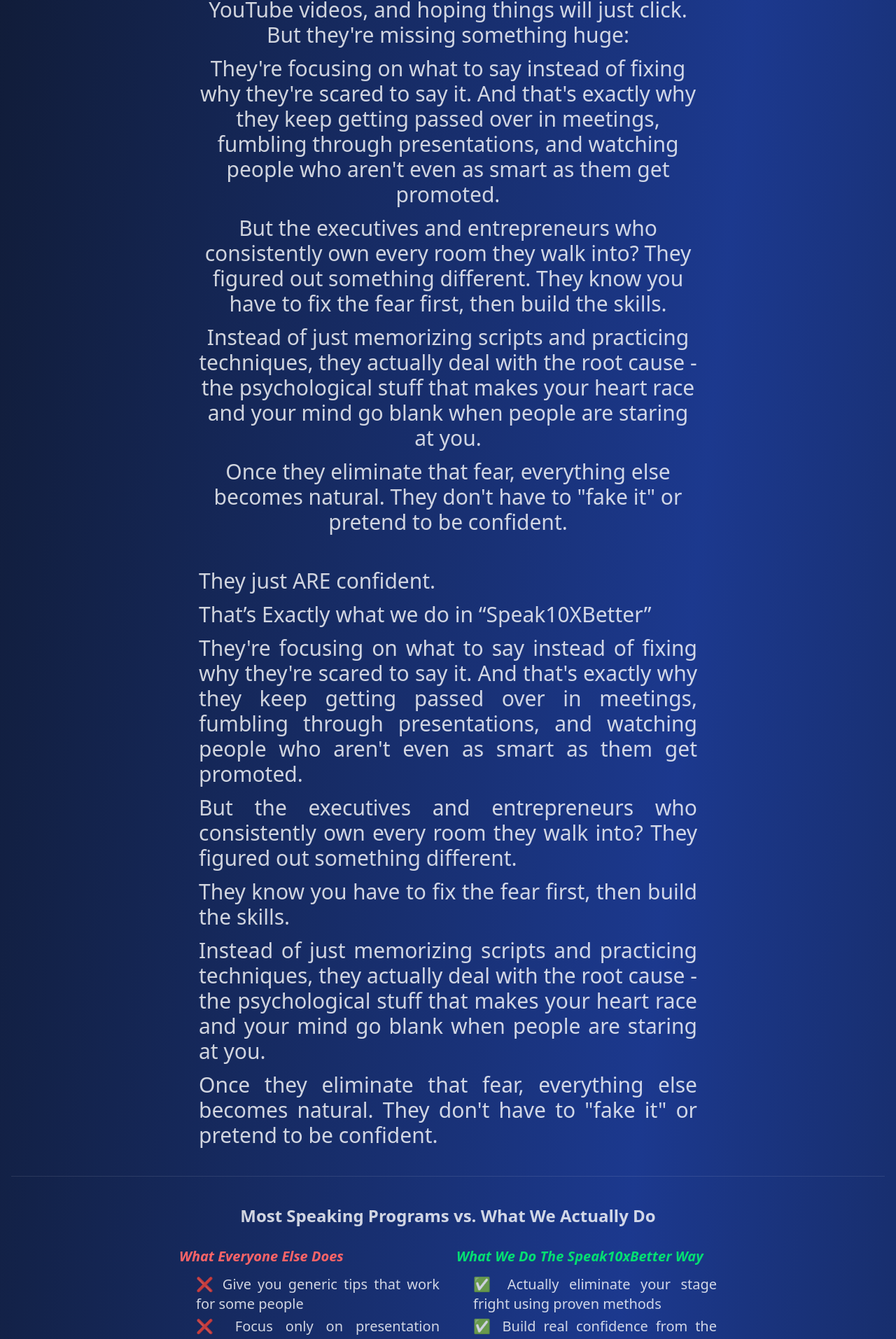
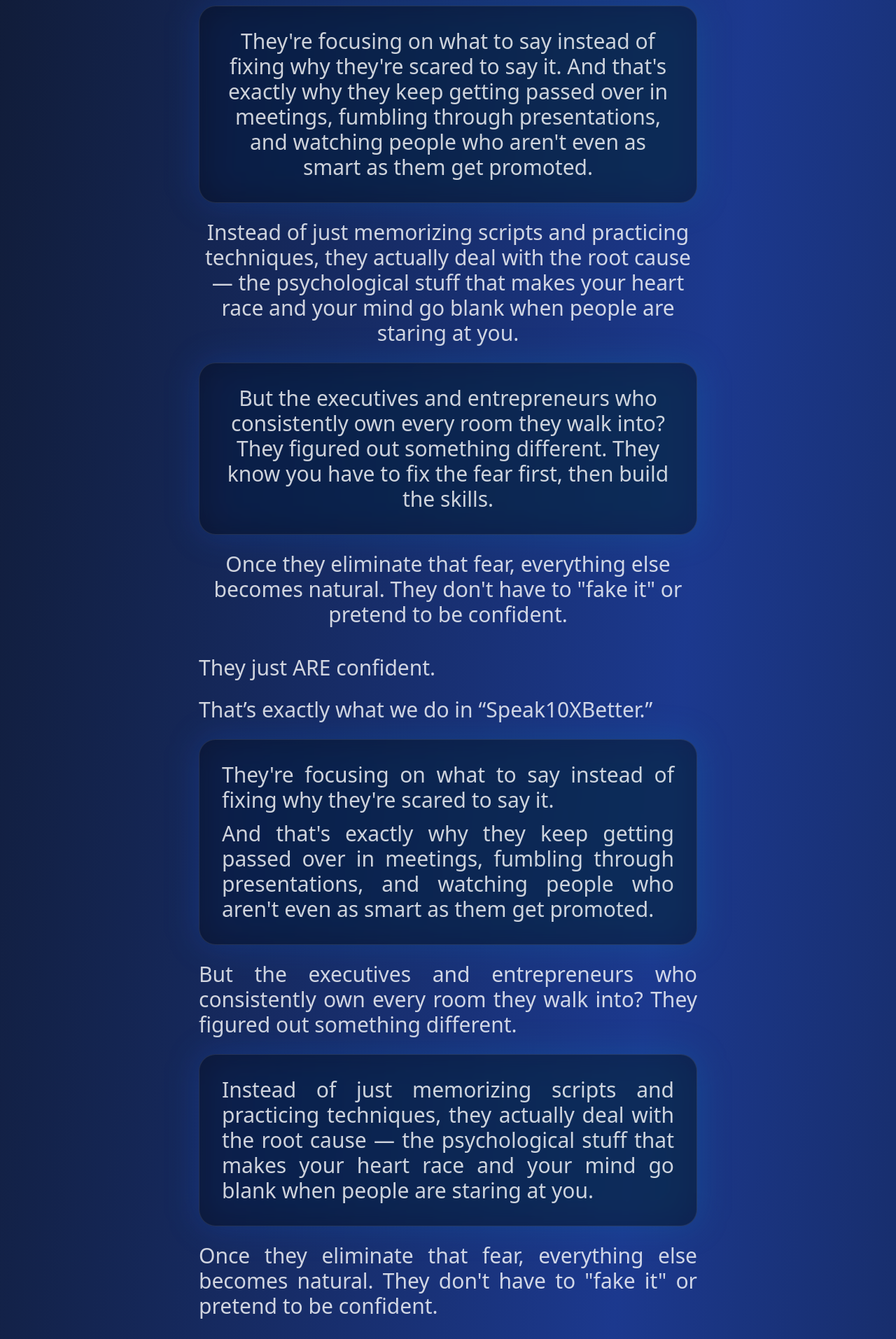
Before and after one commit to rdghostmann/Speak10xbetter, a Next.js app: page / in a window 1280 px wide. Shown: the part 2010-3923 px from the top of the page at 70% size. Built offline with nearby package versions, Linux system fonts and the light colour scheme.

Commit message:
Update Stuff on Write-ups

```diff
--- a/components/About/About.jsx
+++ b/components/About/About.jsx
@@ -7,6 +7,13 @@ import { Award, Users, Mic, Shield, PhoneCall, Target, HeartHandshake, Link } fr
 import Image from "next/image"
 import speakerImg from "../../public/speaker.jpg"; // adjust path as needed
 import CallBtnAction from "../CallBtnAction/CallBtnAction";
+
+const fadeInProps = {
+  initial: { opacity: 0, y: 30 },
+  whileInView: { opacity: 1, y: 0 },
+  transition: { duration: 0.7, ease: "easeOut" },
+  viewport: { once: true, amount: 0.2 },
+};
 
 
 export default function About() {
@@ -24,132 +31,89 @@ export default function About() {
           className="text-center mb-16"
         >
           <h2 className="text-4xl md:text-5xl font-bold text-white mb-6">
-            What is {" "}
+            What is{" "}
             <span className="bg-gradient-to-r from-blue-400 to-cyan-400 bg-clip-text text-transparent">
-              Speak10xBetter {" "}
-            </span> ?
+              Speak10xBetter
+            </span>{" "}
+            ?
           </h2>
 
+          <div className="px-7 space-y-6 text-lg lg:text-3xl sm:text-center text-white/80 max-w-3xl mx-auto">
+            <motion.p {...fadeInProps}>
+              Here's the thing — most people are trying to get better at public speaking the wrong way.
+            </motion.p>
 
-          <div className="px-7 space-y-3 text-lg lg:text-3xl sm:text-center text-white/80 max-w-3xl mx-auto">
-            <p className="w-full lg:w-3/5 mx-auto">
-              Here's the thing - most people are trying to get better at public speaking the wrong way.
-            </p>
-            <p className="">
+            <motion.p {...fadeInProps}>
               They're taking generic courses, watching random YouTube videos, and hoping things will just click. But they're missing something huge:
-            </p>
-            <p className="">
-              They're focusing on what to say instead of fixing why they're scared to say it.
-              And that's exactly why they keep getting passed over in meetings, fumbling through presentations, and watching people who aren't even as smart as them get promoted.
-            </p>
-            <p className="">
-              But the executives and entrepreneurs who consistently own every room they walk into? They figured out something different.
-              They know you have to fix the fear first, then build the skills.
-            </p>
+            </motion.p>
 
-            <p className="">
-              Instead of just memorizing scripts and practicing techniques, they actually deal with the root cause - the psychological stuff that makes your heart race and your mind go blank when people are staring at you.
-            </p>
-            <p className="">
-              Once they eliminate that fear, everything else becomes natural. They don't have to "fake it" or pretend to be confident.              </p> <br />
+            <motion.div {...fadeInProps} className="relative">
+              <div className="absolute inset-0 bg-gradient-to-r from-blue-600/20 to-cyan-600/20 rounded-3xl blur-xl"></div>
+              <div className="relative bg-black/40 backdrop-blur-sm rounded-3xl p-8 border border-white/10">
+                <p>
+                  They're focusing on what to say instead of fixing why they're scared to say it. And that's exactly why they keep getting passed over in meetings, fumbling through presentations, and watching people who aren't even as smart as them get promoted.
+                </p>
+              </div>
+            </motion.div>
+
+            <motion.p {...fadeInProps}>
+              Instead of just memorizing scripts and practicing techniques, they actually deal with the root cause — the psychological stuff that makes your heart race and your mind go blank when people are staring at you.
+            </motion.p>
+
+            <motion.div {...fadeInProps} className="relative">
+              <div className="absolute inset-0 bg-gradient-to-r from-blue-600/20 to-cyan-600/20 rounded-3xl blur-xl"></div>
+              <div className="relative bg-black/40 backdrop-blur-sm rounded-3xl p-8 border border-white/10">
+                <p>
+                  But the executives and entrepreneurs who consistently own every room they walk into? They figured out something different. They know you have to fix the fear first, then build the skills.
+                </p>
+              </div>
+            </motion.div>
+
+            <motion.p {...fadeInProps}>
+              Once they eliminate that fear, everything else becomes natural. They don't have to "fake it" or pretend to be confident.
+            </motion.p>
           </div>
 
-          <div className="px-7 space-y-3 text-lg lg:text-3xl sm:text-center text-left lg:text-justify text-white/80 max-w-3xl mx-auto">
-            <p className="">
-              They just ARE confident.
-            </p>
-            <p className="">
-              That’s Exactly what we do in “Speak10XBetter”
-            </p>
-            <p className="">
-              They're focusing on what to say instead of fixing why they're scared to say it.
-              And that's exactly why they keep getting passed over in meetings, fumbling through presentations, and watching people who aren't even as smart as them get promoted.
-            </p>
-            <p className="">
+          <motion.div className="px-7 space-y-6 my-10 text-lg lg:text-3xl sm:text-center text-left lg:text-justify text-white/80 max-w-3xl mx-auto">
+            <motion.p {...fadeInProps}>They just ARE confident.</motion.p>
+            <motion.p {...fadeInProps}>That’s exactly what we do in “Speak10XBetter.”</motion.p>
+
+            <motion.div {...fadeInProps} className="relative">
+              <div className="absolute inset-0 bg-gradient-to-r from-blue-600/20 to-cyan-600/20 rounded-3xl blur-xl"></div>
+              <div className="relative space-y-3 bg-black/40 backdrop-blur-sm rounded-3xl p-8 border border-white/10">
+                <p>
+                  They're focusing on what to say instead of fixing why they're scared to say it.
+                </p>
+                <p>
+                  And that's exactly why they keep getting passed over in meetings, fumbling through presentations, and watching people who aren't even as smart as them get promoted.
+                </p>
+              </div>
+            </motion.div>
+
+            <motion.p {...fadeInProps}>
               But the executives and entrepreneurs who consistently own every room they walk into? They figured out something different.
-            </p>
-            <p className="">
-              They know you have to fix the fear first, then build the skills.
-            </p>
-            <p className="">
-              Instead of just memorizing scripts and practicing techniques, they actually deal with the root cause - the psychological stuff that makes your heart race and your mind go blank when people are staring at you.
-            </p>
-            <p className="">
-              Once they eliminate that fear, everything else becomes natural. They don't have to "fake it" or pretend to be confident.
-            </p>
-          </div>
-          <hr className="my-10 border-white/10" />
-          <motion.div
-            initial={{ opacity: 0, y: 50 }}
-            whileInView={{ opacity: 1, y: 0 }}
-            transition={{ duration: 0.8 }}
-            viewport={{ once: true, amount: 0.3 }}
-            className="text-xl my-10 space-y-3 text-left lg:text-justify text-white/80 max-w-3xl mx-auto"
-          >
-            <motion.h4
-              initial={{ opacity: 0, scale: 0.95 }}
-              whileInView={{ opacity: 1, scale: 1 }}
-              transition={{ delay: 0.2, duration: 0.6 }}
-              viewport={{ once: true }}
-              className="font-bold text-2xl text-center mb-7"
-            >
-              Most Speaking Programs vs. What We Actually Do
-            </motion.h4>
+            </motion.p>
 
-            <motion.div
-              initial="hidden"
-              whileInView="visible"
-              viewport={{ once: true }}
-              transition={{ staggerChildren: 0.2 }}
-              className="grid grid-cols-1 md:grid-cols-2 gap-6"
-            >
-              {/* Left Column */}
-              <motion.div
-                variants={{
-                  hidden: { opacity: 0, y: 40 },
-                  visible: { opacity: 1, y: 0 }
-                }}
-                transition={{ duration: 0.6 }}
-              >
-                <p className="mb-3 font-semibold italic text-red-400">
-                  What Everyone Else Does
+            <motion.div {...fadeInProps} className="relative">
+              <div className="absolute inset-0 bg-gradient-to-r from-blue-600/20 to-cyan-600/20 rounded-3xl blur-xl"></div>
+              <div className="relative space-y-3 bg-black/40 backdrop-blur-sm rounded-3xl p-8 border border-white/10">
+                <p>
+                  Instead of just memorizing scripts and practicing techniques, they actually deal with the root cause — the psychological stuff that makes your heart race and your mind go blank when people are staring at you.
                 </p>
-                <ul className="list-none ml-6 mt-2 space-y-1">
-                  <li>❌ Give you generic tips that work for some people</li>
-                  <li>❌ Focus only on presentation techniques</li>
-                  <li>❌ Completely ignore why you're nervous in the first place</li>
-                  <li>❌ Treat everyone exactly the same</li>
-                  <li>❌ Leave you to figure it out on your own</li>
-                  <li>❌ Promise you'll be "confident" after watching some videos</li>
-                </ul>
-              </motion.div>
+              </div>
+            </motion.div>
 
-              {/* Right Column */}
-              <motion.div
-                variants={{
-                  hidden: { opacity: 0, y: 40 },
-                  visible: { opacity: 1, y: 0 }
-                }}
-                transition={{ duration: 0.6, delay: 0.1 }}
-              >
-                <p className="mb-3 font-semibold italic text-green-400">What We Do The Speak10xBetter Way</p>
-                <ul className="list-none ml-6 space-y-1">
-                  <li>✅ Actually eliminate your stage fright using proven methods</li>
-                  <li>✅ Build real confidence from the inside out</li>
-                  <li>✅ Give you daily feedback through voice note analysis</li>
-                  <li>✅ Let you practice live with real-time coaching</li>
-                  <li>✅ Help you find YOUR authentic voice (not some fake persona)</li>
-                  <li>✅ Keep working with you until you actually get results</li>
-                </ul>
-              </motion.div>
-            </motion.div>
+            <motion.p {...fadeInProps}>
+              Once they eliminate that fear, everything else becomes natural. They don't have to "fake it" or pretend to be confident.
+            </motion.p>
           </motion.div>
 
+          <hr className="my-10 border-white/10" />
+
+          {/* Final CTA Section with Motion */}
           <motion.div
-            initial={{ opacity: 0, y: 30 }}
-            animate={{ opacity: 1, y: 0 }}
-            transition={{ duration: 0.8, ease: 'easeOut' }}
             className="max-w-3xl mx-auto text-white/90 text-lg space-y-4 leading-relaxed"
+            {...fadeInProps}
           >
             <p className="font-semibold text-3xl underline text-white">
               Here's what actually happens in <span className="text-cyan-400">Speak10xBetter</span>:
@@ -158,7 +122,7 @@ export default function About() {
             <ul className="list-none list-inside space-y-2">
               <li>✅ We figure out exactly what's making you nervous (fear of judgment, past bad experiences, blank thoughts etc.)</li>
               <li>✅ We teach you techniques that actually calm your nervous system</li>
-              <li>✅ We help you build genuine confidence through structured practice</li>
+              <li>✅ We help you build genuine confidence through structured practice</li>
             </ul>
 
             <p className="pt-4">
@@ -169,7 +133,7 @@ export default function About() {
               <li>💰 Secured over $50 million in funding after improving their pitch presentations</li>
               <li>🎓 Gotten 25+ PhD scholarships abroad through better interview skills</li>
               <li>💼 Closed 7-figure investment deals they were previously too nervous to pursue</li>
-              <li>📣 Gone from being overlooked in meetings to leading their teams with confidence</li>
+              <li>📣 Gone from being overlooked in meetings to leading their teams with confidence</li>
             </ul>
 
             <p className="pt-4 italic">
@@ -188,9 +152,14 @@ export default function About() {
               <button className="px-6 py-3 bg-gradient-to-r from-blue-600 to-cyan-500 text-white font-semibold rounded-xl shadow-lg hover:scale-105 transition">
                 📞 Book Your Strategy Call
               </button>
-              <p className="text-sm text-white/70 mt-2">
+
+              <motion.p
+                animate={{ scale: [1, 1.05, 1] }}
+                transition={{ duration: 3, repeat: Infinity, ease: "easeInOut" }}
+                className="text-sm text-white/70 mt-2"
+              >
                 (Free consultation • No Pressure • See if Speak10XBetter is Right For You.)
-              </p>
+              </motion.p>
             </div>
           </motion.div>
         </motion.div>
--- a/components/Hero/Hero.jsx
+++ b/components/Hero/Hero.jsx
@@ -135,7 +135,7 @@ export default function Hero() {
           <div className="relative max-w-4xl mx-auto">
             <div className="absolute inset-0 bg-gradient-to-r from-blue-600/20 to-cyan-600/20 rounded-3xl blur-3xl"></div>
             <div className="relative bg-black/40 backdrop-blur-sm rounded-3xl p-8 border border-white/10">
-              <div className="grid grid-cols-2 md:grid-cols-2 lg:grid-cols-4 gap-8 text-center">
+              <div className="grid grid-cols-2 md:grid-cols-3 gap-8 text-center">
                 <div>
                   <div className="text-3xl font-bold text-cyan-400 mb-2">500+</div>
                   <div className="text-white/80">Professionals Trained</div>
@@ -144,10 +144,10 @@ export default function Hero() {
                   <div className="text-3xl font-bold text-blue-400 mb-2">25+</div>
                   <div className="text-white/80">Countries</div>
                 </div>
-                <div>
+                {/* <div>
                   <div className="text-3xl font-bold text-blue-400 mb-2">12 <span className="text-sm md:text-base">Weeks</span></div>
                   <div className="text-white/80">Transformation Program</div>
-                </div>
+                </div> */}
                 <div>
                   <div className="text-3xl font-bold text-cyan-400 mb-2">100%</div>
                   <div className="text-white/80">Confidence Guarantee</div>
```
